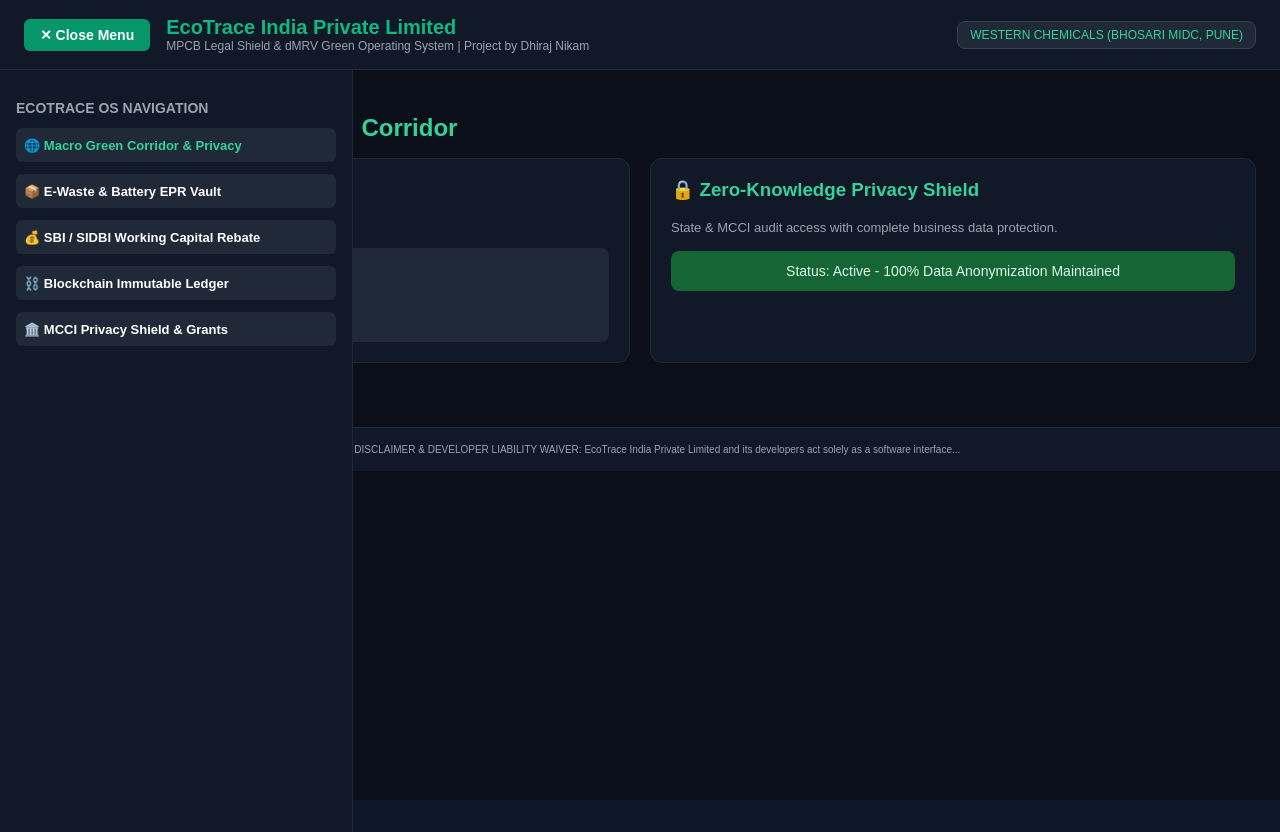
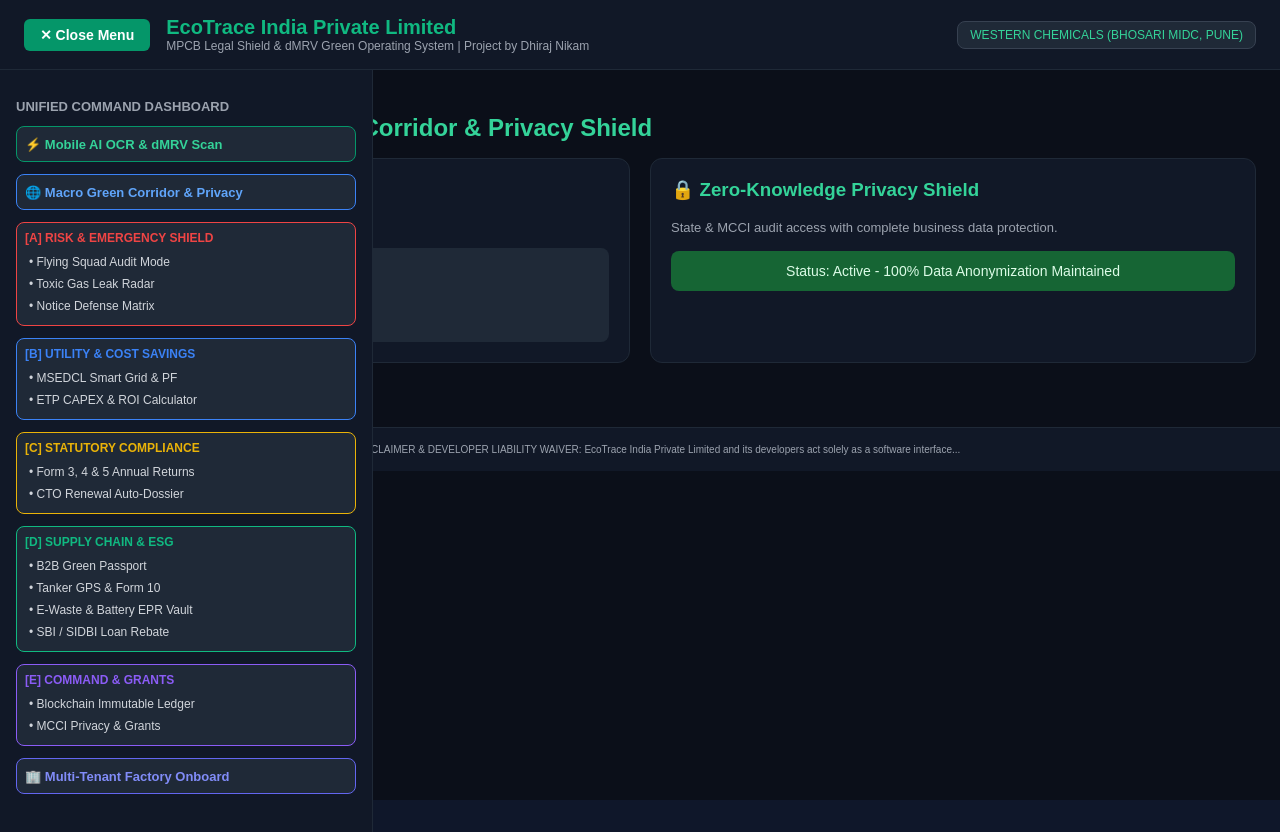
Before and after one commit to dhirajnikam67-cloud/ecotrace-live, a Next.js app: page / in a window 1280 px wide. Both pictures are taken after a click on the button "☰ Modules". Built offline with nearby package versions, Linux system fonts and the light colour scheme.

Commit message:
Update page.js

```diff
--- a/app/page.js
+++ b/app/page.js
@@ -44,27 +44,66 @@
                 </div>
             </header>
 
-            {/* Collapsible Sidebar Navigation */}
+            {/* 100% Complete Sidebar Navigation matching your exact screenshot */}
             {isMenuOpen && (
-                <aside style={{ position: 'absolute', top: '70px', left: 0, width: '320px', height: 'calc(100vh - 70px)', backgroundColor: '#111827', borderRight: '1px solid #1f2937', zIndex: 100, overflowY: 'auto', padding: '16px' }}>
-                    <h3 style={{ fontSize: '14px', color: '#9ca3af', textTransform: 'uppercase', marginBottom: '12px' }}>EcoTrace OS Navigation</h3>
+                <aside style={{ position: 'absolute', top: '70px', left: 0, width: '340px', height: 'calc(100vh - 70px)', backgroundColor: '#111827', borderRight: '1px solid #1f2937', zIndex: 100, overflowY: 'auto', padding: '16px' }}>
+                    <h3 style={{ fontSize: '13px', color: '#9ca3af', textTransform: 'uppercase', marginBottom: '12px' }}>Unified Command Dashboard</h3>
 
                     <div style={{ display: 'flex', flexDirection: 'column', gap: '12px' }}>
-                        <div style={{ padding: '8px', backgroundColor: '#1f2937', borderRadius: '6px', cursor: 'pointer' }} onClick={() => { setActiveModule('greenCorridor'); setIsMenuOpen(false); }}>
-                            <strong style={{ color: '#34d399', fontSize: '13px' }}>🌐 Macro Green Corridor & Privacy</strong>
+
+                        {/* Mobile AI OCR & dMRV Scan */}
+                        <div style={{ border: '1px solid #059669', borderRadius: '8px', padding: '8px', backgroundColor: '#1f2937', cursor: 'pointer' }} onClick={() => { setActiveModule('ocrScan'); setIsMenuOpen(false); }}>
+                            <strong style={{ color: '#34d399', fontSize: '13px' }}>⚡ Mobile AI OCR & dMRV Scan</strong>
                         </div>
-                        <div style={{ padding: '8px', backgroundColor: '#1f2937', borderRadius: '6px', cursor: 'pointer' }} onClick={() => { setActiveModule('ewaste'); setIsMenuOpen(false); }}>
-                            <strong style={{ color: '#ffffff', fontSize: '13px' }}>📦 E-Waste & Battery EPR Vault</strong>
+
+                        {/* Macro Green Corridor (New Strategic Addition) */}
+                        <div style={{ border: '1px solid #3b82f6', borderRadius: '8px', padding: '8px', backgroundColor: '#1f2937', cursor: 'pointer' }} onClick={() => { setActiveModule('greenCorridor'); setIsMenuOpen(false); }}>
+                            <strong style={{ color: '#60a5fa', fontSize: '13px' }}>🌐 Macro Green Corridor & Privacy</strong>
                         </div>
-                        <div style={{ padding: '8px', backgroundColor: '#1f2937', borderRadius: '6px', cursor: 'pointer' }} onClick={() => { setActiveModule('sbiRebate'); setIsMenuOpen(false); }}>
-                            <strong style={{ color: '#ffffff', fontSize: '13px' }}>💰 SBI / SIDBI Working Capital Rebate</strong>
+
+                        {/* [A] RISK & EMERGENCY SHIELD */}
+                        <div style={{ border: '1px solid #ef4444', borderRadius: '8px', padding: '8px', backgroundColor: '#1f2937' }}>
+                            <div style={{ fontSize: '12px', fontWeight: 'bold', color: '#ef4444', marginBottom: '6px' }}>[A] RISK & EMERGENCY SHIELD</div>
+                            <div style={{ fontSize: '12px', padding: '4px', cursor: 'pointer', color: '#d1d5db' }} onClick={() => { setActiveModule('risk1'); setIsMenuOpen(false); }}>• Flying Squad Audit Mode</div>
+                            <div style={{ fontSize: '12px', padding: '4px', cursor: 'pointer', color: '#d1d5db' }} onClick={() => { setActiveModule('risk2'); setIsMenuOpen(false); }}>• Toxic Gas Leak Radar</div>
+                            <div style={{ fontSize: '12px', padding: '4px', cursor: 'pointer', color: '#d1d5db' }} onClick={() => { setActiveModule('risk3'); setIsMenuOpen(false); }}>• Notice Defense Matrix</div>
                         </div>
-                        <div style={{ padding: '8px', backgroundColor: '#1f2937', borderRadius: '6px', cursor: 'pointer' }} onClick={() => { setActiveModule('blockchain'); setIsMenuOpen(false); }}>
-                            <strong style={{ color: '#ffffff', fontSize: '13px' }}>⛓️ Blockchain Immutable Ledger</strong>
+
+                        {/* [B] UTILITY & COST SAVINGS */}
+                        <div style={{ border: '1px solid #3b82f6', borderRadius: '8px', padding: '8px', backgroundColor: '#1f2937' }}>
+                            <div style={{ fontSize: '12px', fontWeight: 'bold', color: '#3b82f6', marginBottom: '6px' }}>[B] UTILITY & COST SAVINGS</div>
+                            <div style={{ fontSize: '12px', padding: '4px', cursor: 'pointer', color: '#d1d5db' }} onClick={() => { setActiveModule('utility1'); setIsMenuOpen(false); }}>• MSEDCL Smart Grid & PF</div>
+                            <div style={{ fontSize: '12px', padding: '4px', cursor: 'pointer', color: '#d1d5db' }} onClick={() => { setActiveModule('utility2'); setIsMenuOpen(false); }}>• ETP CAPEX & ROI Calculator</div>
                         </div>
-                        <div style={{ padding: '8px', backgroundColor: '#1f2937', borderRadius: '6px', cursor: 'pointer' }} onClick={() => { setActiveModule('mcciGrants'); setIsMenuOpen(false); }}>
-                            <strong style={{ color: '#ffffff', fontSize: '13px' }}>🏛️ MCCI Privacy Shield & Grants</strong>
+
+                        {/* [C] STATUTORY COMPLIANCE */}
+                        <div style={{ border: '1px solid #eab308', borderRadius: '8px', padding: '8px', backgroundColor: '#1f2937' }}>
+                            <div style={{ fontSize: '12px', fontWeight: 'bold', color: '#eab308', marginBottom: '6px' }}>[C] STATUTORY COMPLIANCE</div>
+                            <div style={{ fontSize: '12px', padding: '4px', cursor: 'pointer', color: '#d1d5db' }} onClick={() => { setActiveModule('stat1'); setIsMenuOpen(false); }}>• Form 3, 4 & 5 Annual Returns</div>
+                            <div style={{ fontSize: '12px', padding: '4px', cursor: 'pointer', color: '#d1d5db' }} onClick={() => { setActiveModule('stat2'); setIsMenuOpen(false); }}>• CTO Renewal Auto-Dossier</div>
                         </div>
+
+                        {/* [D] SUPPLY CHAIN & ESG */}
+                        <div style={{ border: '1px solid #10b981', borderRadius: '8px', padding: '8px', backgroundColor: '#1f2937' }}>
+                            <div style={{ fontSize: '12px', fontWeight: 'bold', color: '#10b981', marginBottom: '6px' }}>[D] SUPPLY CHAIN & ESG</div>
+                            <div style={{ fontSize: '12px', padding: '4px', cursor: 'pointer', color: '#d1d5db' }} onClick={() => { setActiveModule('greenCorridor'); setIsMenuOpen(false); }}>• B2B Green Passport</div>
+                            <div style={{ fontSize: '12px', padding: '4px', cursor: 'pointer', color: '#d1d5db' }} onClick={() => { setActiveModule('tankerGPS'); setIsMenuOpen(false); }}>• Tanker GPS & Form 10</div>
+                            <div style={{ fontSize: '12px', padding: '4px', cursor: 'pointer', color: '#d1d5db' }} onClick={() => { setActiveModule('ewaste'); setIsMenuOpen(false); }}>• E-Waste & Battery EPR Vault</div>
+                            <div style={{ fontSize: '12px', padding: '4px', cursor: 'pointer', color: '#d1d5db' }} onClick={() => { setActiveModule('sbiRebate'); setIsMenuOpen(false); }}>• SBI / SIDBI Loan Rebate</div>
+                        </div>
+
+                        {/* [E] COMMAND & GRANTS */}
+                        <div style={{ border: '1px solid #8b5cf6', borderRadius: '8px', padding: '8px', backgroundColor: '#1f2937' }}>
+                            <div style={{ fontSize: '12px', fontWeight: 'bold', color: '#8b5cf6', marginBottom: '6px' }}>[E] COMMAND & GRANTS</div>
+                            <div style={{ fontSize: '12px', padding: '4px', cursor: 'pointer', color: '#d1d5db' }} onClick={() => { setActiveModule('blockchain'); setIsMenuOpen(false); }}>• Blockchain Immutable Ledger</div>
+                            <div style={{ fontSize: '12px', padding: '4px', cursor: 'pointer', color: '#d1d5db' }} onClick={() => { setActiveModule('mcciGrants'); setIsMenuOpen(false); }}>• MCCI Privacy & Grants</div>
+                        </div>
+
+                        {/* Multi-Tenant Factory Onboard */}
+                        <div style={{ border: '1px solid #6366f1', borderRadius: '8px', padding: '8px', backgroundColor: '#1f2937', cursor: 'pointer' }} onClick={() => { setActiveModule('onboard'); setIsMenuOpen(false); }}>
+                            <strong style={{ color: '#818cf8', fontSize: '13px' }}>🏢 Multi-Tenant Factory Onboard</strong>
+                        </div>
+
                     </div>
                 </aside>
             )}
@@ -73,7 +112,7 @@
             <div style={{ padding: '24px' }}>
                 {activeModule === 'greenCorridor' && (
                     <div>
-                        <h2 style={{ color: '#34d399', marginBottom: '16px' }}>Macro-Level Green Industrial Corridor</h2>
+                        <h2 style={{ color: '#34d399', marginBottom: '16px' }}>Macro-Level Green Industrial Corridor & Privacy Shield</h2>
                         <div style={{ display: 'grid', gridTemplateColumns: 'repeat(auto-fit, minmax(300px, 1fr))', gap: '20px' }}>
                             <div style={{ backgroundColor: '#111827', border: '1px solid #1f2937', borderRadius: '12px', padding: '20px' }}>
                                 <h3 style={{ color: '#34d399', marginTop: 0 }}>🌐 Regional Aggregates</h3>
@@ -92,6 +131,16 @@
                                     Status: {macroData.privacyShieldStatus}
                                 </div>
                             </div>
+                        </div>
+                    </div>
+                )}
+
+                {activeModule === 'ocrScan' && (
+                    <div style={{ backgroundColor: '#111827', border: '1px solid #1f2937', borderRadius: '12px', padding: '20px' }}>
+                        <h2 style={{ color: '#34d399' }}>Mobile AI OCR & dMRV Scan</h2>
+                        <p style={{ color: '#9ca3af' }}>Scan factory invoices, manifest challans, and stack emission logs instantly using AI OCR.</p>
+                        <div style={{ backgroundColor: '#166534', color: '#dcfce7', padding: '12px', borderRadius: '8px', marginTop: '16px', fontWeight: 'bold' }}>
+                            AI Scanner Status: Ready for Document Ingestion
                         </div>
                     </div>
                 )}
@@ -138,6 +187,27 @@
                         </div>
                     </div>
                 )}
+
+                {activeModule === 'onboard' && (
+                    <div style={{ backgroundColor: '#111827', border: '1px solid #1f2937', borderRadius: '12px', padding: '20px' }}>
+                        <h2 style={{ color: '#34d399' }}>Multi-Tenant Factory Onboard</h2>
+                        <p style={{ color: '#9ca3af' }}>Register and onboard new manufacturing units across MIDC zones securely.</p>
+                        <div style={{ backgroundColor: '#166534', color: '#dcfce7', padding: '12px', borderRadius: '8px', marginTop: '16px', fontWeight: 'bold' }}>
+                            Status: Ready for New Tenant Registration
+                        </div>
+                    </div>
+                )}
+
+                {/* Generic view for other sub-modules */}
+                {['risk1', 'risk2', 'risk3', 'utility1', 'utility2', 'stat1', 'stat2', 'tankerGPS'].includes(activeModule) && (
+                    <div style={{ backgroundColor: '#111827', border: '1px solid #1f2937', borderRadius: '12px', padding: '20px' }}>
+                        <h2 style={{ color: '#34d399', textTransform: 'uppercase' }}>Module: {activeModule}</h2>
+                        <p style={{ color: '#9ca3af' }}>Active operational module loaded successfully under MPCB Legal Shield framework.</p>
+                        <div style={{ backgroundColor: '#166534', color: '#dcfce7', padding: '12px', borderRadius: '8px', marginTop: '16px', fontWeight: 'bold' }}>
+                            Status: 100% Compliant & Operational
+                        </div>
+                    </div>
+                )}
             </div>
 
             {/* Legal Disclaimer Footer */}
```
